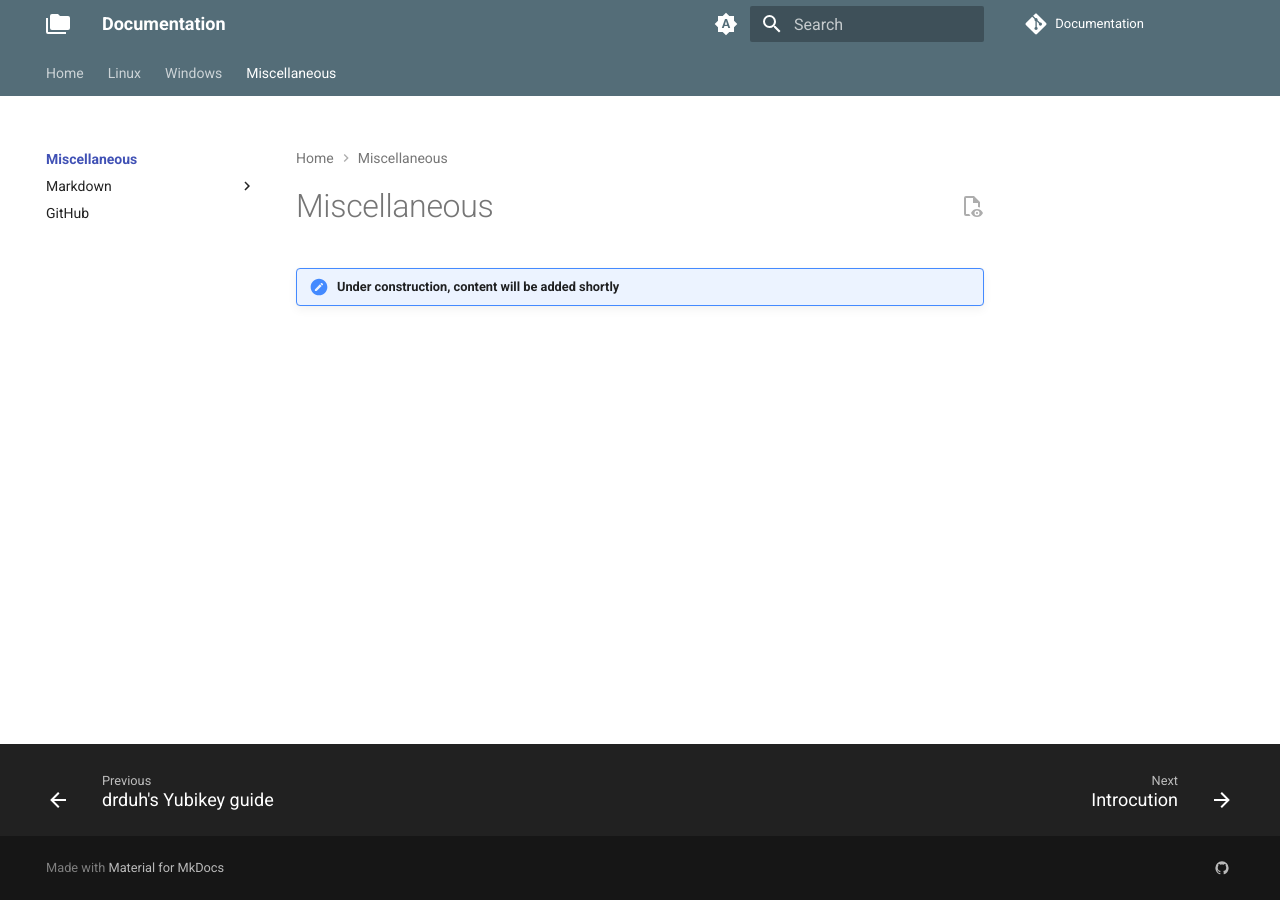
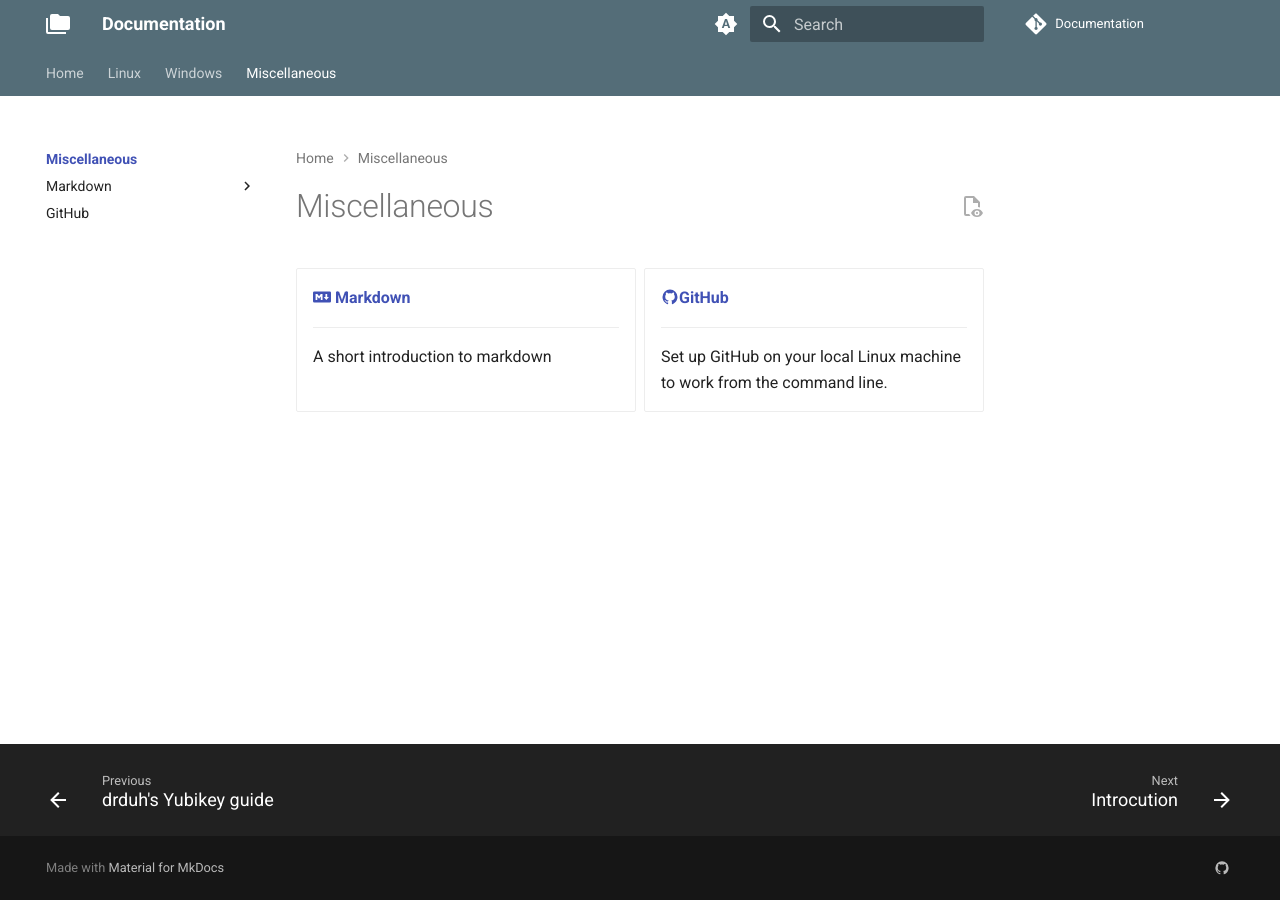
Before and after one commit to FlagHunter01/documentation.frolov.eu, an MkDocs documentation site: the page built from docs/misc/index.md, in a window 1280 px wide. Built offline with MkDocs 1.6.1 and Material for MkDocs 9.7.7, drawn with Linux system fonts in a browser that asks for light colours; plug-ins that fetch from the network failed and are left out; comment, search, counter and statistics services are not loaded.

Commit message:
Add content to misc index

```diff
--- a/docs/misc/index.md
+++ b/docs/misc/index.md
@@ -3,4 +3,18 @@
 description: Index of the Miscellaneous tab.
 ---
 
-!!! note "Under construction, content will be added shortly"
+<div class="grid cards" markdown>
+
+-   **[:simple-markdown: Markdown](md/main.md)**
+
+    ---
+
+    A short introduction to markdown
+
+-   **[:material-github:GitHub](gh/main.md)**
+
+    ---
+
+    Set up GitHub on your local Linux machine to work from the command line.
+
+</div>
```
